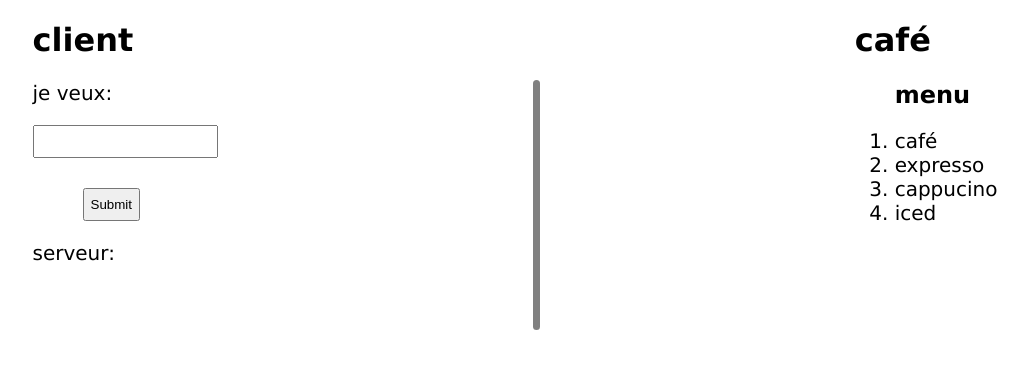
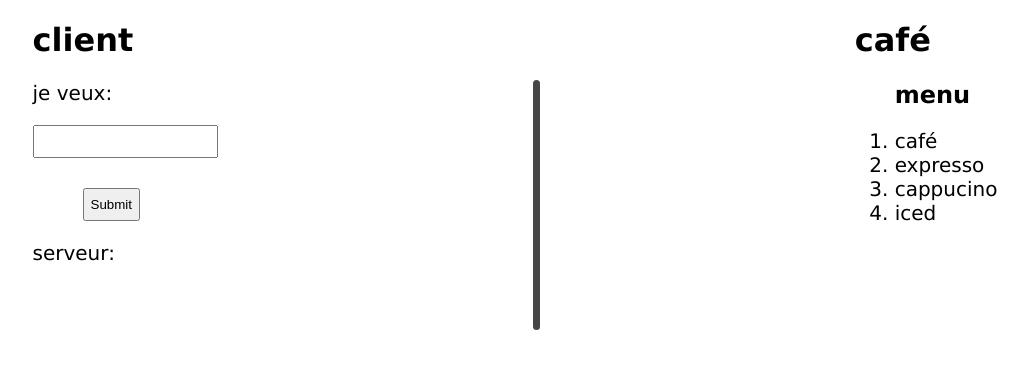
Before and after one commit to Ilyesnb/second-react-chalenge-repo, a React (Vite) app: page / in a window 1280 px wide. Shown: the top 368 px of the page, without its empty margins (125-1153 px from the left). Built offline with nearby package versions, Linux system fonts and the light colour scheme.

Commit message:
last commit

```diff
--- a/src/App.css
+++ b/src/App.css
@@ -26,9 +26,8 @@ p{
 
 }
 .mur{
-  border-left: 7px solid grey;
+  border-left: 7px solid rgb(71, 70, 70);
   height: 250px;
-
   display: inline-block;
   margin-top: 80px;
   border-radius: 50px;
```
